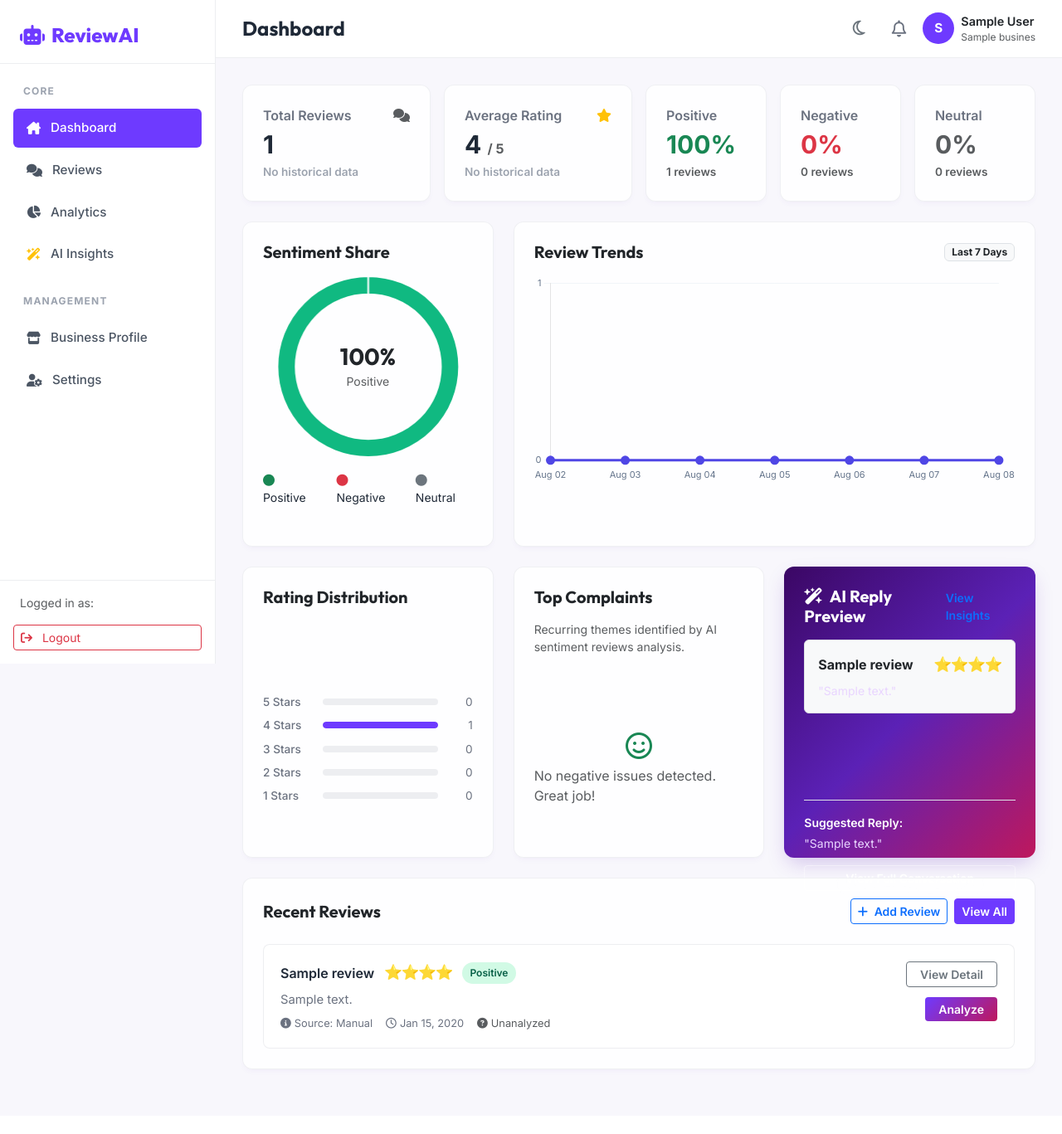
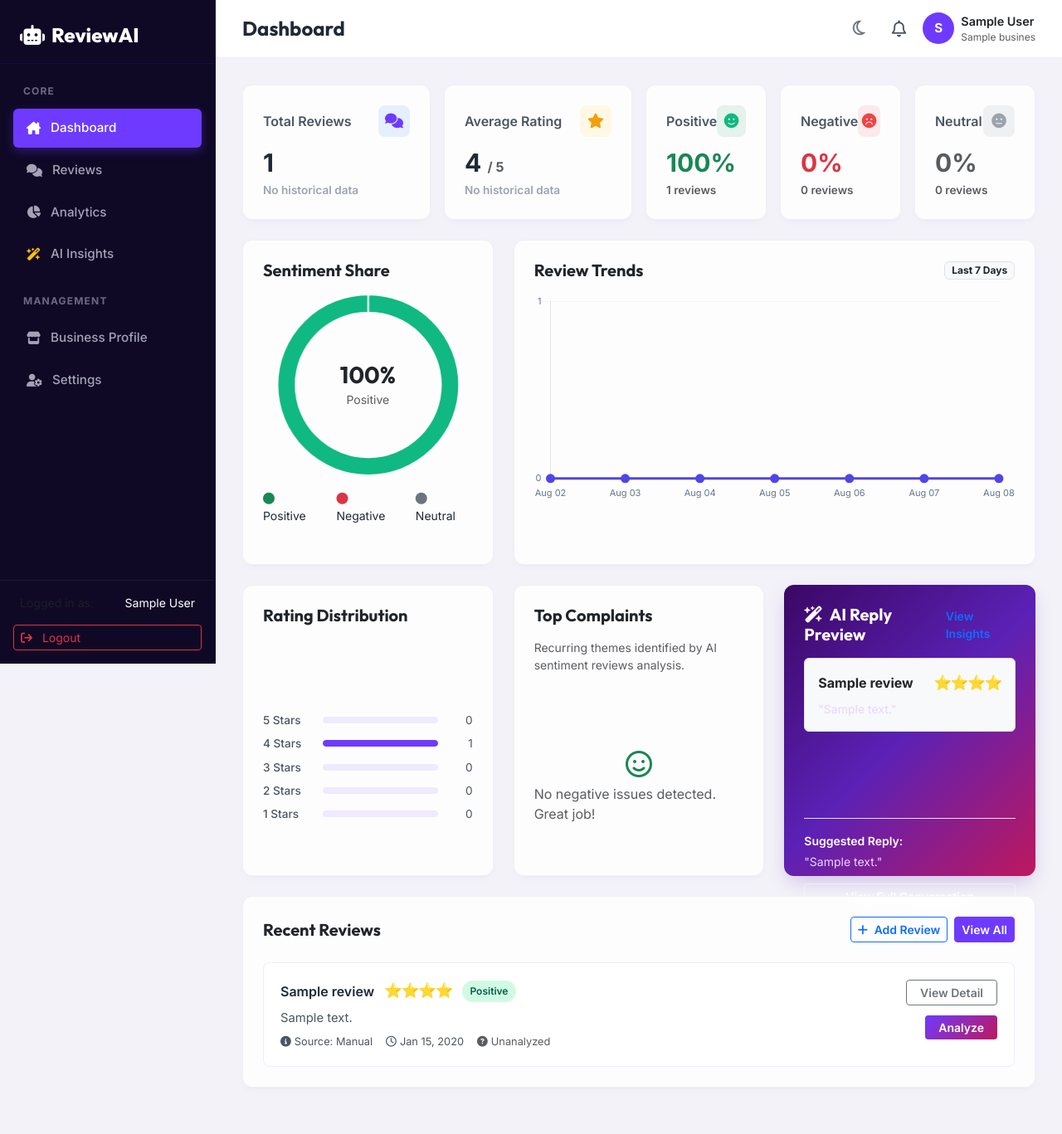
Before and after one commit to Hamzaiftikhar01/ReviewAI, a Django app: page / in a window 1280 px wide. Shown: the whole page at 83% size. Before the commit the page ends 1291 px from the top, so only its background shows below. Run offline with Django 5.2, Linux system fonts and the light colour scheme; a user stored in the database is signed in; tables that the repository leaves empty hold one stand-in row (values such as "Sample post"); data that the repository does not hold is empty.

Commit message:
Enhance dashboard stats cards with custom icon wrappers, colored badges, and purple-tinted shadows

```diff
--- a/reviewai/static/css/style.css
+++ b/reviewai/static/css/style.css
@@ -6,27 +6,27 @@
     --primary-light: #8B5CF6;       /* Vibrant violet secondary */
     --accent-color: #6E3AFF;        /* Purple Accent */
     --accent-purple: #BE185D;       /* Pink/Magenta Strategic Accent */
-    --background-color: #F8F7FC;    /* Light Purple-Gray Background */
+    --background-color: #F3F2F8;    /* Saturated Light Purple-Gray Background */
     --card-background: #ffffff;     /* White Cards */
     --text-primary: #1F2937;        /* Dark Slate Text */
-    --text-secondary: #6B7280;      /* Slate Text */
+    --text-secondary: #4B5563;      /* Saturated slate gray text */
     --color-success: #10B981;       /* Green */
     --color-danger: #EF4444;        /* Red */
     --color-warning: #f59e0b;       /* Yellow - Rating star */
     --color-neutral: #9CA3AF;       /* Gray - Neutral */
-    --border-color: rgba(229, 231, 235, 0.7); /* Subtle border */
+    --border-color: rgba(110, 58, 255, 0.1); /* Subtle purple border */
     --sidebar-width: 260px;
     --transition-speed: 0.25s;
-    --shadow-sm: 0 1px 2px 0 rgb(0 0 0 / 0.05);
-    --shadow-md: 0 4px 6px -1px rgb(0 0 0 / 0.1), 0 2px 4px -2px rgb(0 0 0 / 0.1);
-    --shadow-lg: 0 10px 15px -3px rgb(0 0 0 / 0.1), 0 4px 6px -4px rgb(0 0 0 / 0.1);
+    --shadow-sm: 0 1px 3px rgba(110, 58, 255, 0.04);
+    --shadow-md: 0 10px 20px -8px rgba(110, 58, 255, 0.08), 0 4px 10px -3px rgba(110, 58, 255, 0.04);
+    --shadow-lg: 0 20px 25px -5px rgba(110, 58, 255, 0.1), 0 10px 10px -5px rgba(110, 58, 255, 0.04);
 
     /* Theme Variables */
-    --sidebar-background: #FFFFFF;
-    --sidebar-text: #4B5563;
+    --sidebar-background: #0F0926;  /* Premium dark space purple */
+    --sidebar-text: #A5A2B8;        /* Soft readable sidebar text */
     --header-background: #FFFFFF;
     --input-background: #FFFFFF;
-    --input-border: rgba(229, 231, 235, 0.8);
+    --input-border: rgba(110, 58, 255, 0.15);
 }
 
 body {
@@ -183,7 +183,7 @@ h1, h2, h3, h4, h5, h6, .brand-logo {
 }
 
 .brand-logo {
-    color: var(--primary-color) !important;
+    color: #FFFFFF !important; /* Force white logo on dark sidebar */
     font-size: 1.5rem;
     font-weight: 800;
     text-decoration: none;
@@ -193,7 +193,7 @@ h1, h2, h3, h4, h5, h6, .brand-logo {
 }
 
 .brand-logo .ai-badge {
-    background: linear-gradient(135deg, var(--accent-color), var(--accent-purple));
+    background: linear-gradient(135deg, var(--primary-color), var(--accent-purple));
     color: white;
     font-size: 0.65rem;
     padding: 0.2rem 0.5rem;
@@ -214,7 +214,7 @@ h1, h2, h3, h4, h5, h6, .brand-logo {
     font-size: 0.75rem;
     text-transform: uppercase;
     letter-spacing: 0.1em;
-    color: #9CA3AF;
+    color: #6C6885; /* Purple-tinted dark gray for nav titles */
     padding-left: 0.75rem;
     margin-bottom: 0.75rem;
     font-weight: 700;
@@ -239,22 +239,24 @@ h1, h2, h3, h4, h5, h6, .brand-logo {
 }
 
 .sidebar-link:hover {
-    color: var(--primary-color);
-    background-color: #F5F3FF;
+    color: #FFFFFF;
+    background-color: rgba(255, 255, 255, 0.06);
 }
 
 .sidebar-link:hover i {
     transform: scale(1.1) rotate(5deg);
+    color: var(--primary-light);
 }
 
 .sidebar-link.active {
     color: #ffffff;
     background-color: var(--primary-color);
+    box-shadow: 0 4px 12px rgba(110, 58, 255, 0.35);
 }
 
 .sidebar-footer {
     padding: 1rem;
-    border-top: 1px solid var(--border-color);
+    border-top: 1px solid rgba(255, 255, 255, 0.05);
 }
 
 /* Main Content Area */
@@ -322,6 +324,22 @@ h1, h2, h3, h4, h5, h6, .brand-logo {
     font-weight: 700;
     color: var(--text-primary);
     line-height: 1;
+}
+
+/* Stat Icon badge wrappers */
+.stat-icon-wrapper {
+    width: 38px;
+    height: 38px;
+    border-radius: 0.5rem;
+    display: flex;
+    align-items: center;
+    justify-content: center;
+    font-size: 1.1rem;
+    transition: transform var(--transition-speed) ease;
+}
+
+.card-saas:hover .stat-icon-wrapper {
+    transform: scale(1.1);
 }
 
 /* Trend indicator */
@@ -610,8 +628,8 @@ h1, h2, h3, h4, h5, h6, .brand-logo {
     --text-primary: #F9FAFB;        /* Bright Text */
     --text-secondary: #9CA3AF;      /* Muted Text */
     --border-color: rgba(75, 85, 99, 0.4);
-    --sidebar-background: #111827;  /* Match cards for sleek dark side */
-    --sidebar-text: #9CA3AF;
+    --sidebar-background: #0F0926;  /* Maintain dark sidebar */
+    --sidebar-text: #A5A2B8;
     --header-background: #111827;
     --input-background: #1F2937;
     --input-border: #4B5563;
--- a/reviewai/templates/dashboard/index.html
+++ b/reviewai/templates/dashboard/index.html
@@ -9,9 +9,11 @@
     <!-- Card 1: Total Reviews -->
     <div class="col-6 col-md-4 col-lg-3">
         <div class="card-saas h-100 mb-0">
-            <div class="card-title-saas d-flex align-items-center justify-content-between">
+            <div class="card-title-saas d-flex align-items-center justify-content-between mb-3">
                 <span>Total Reviews</span>
-                <i class="fa-solid fa-comments text-muted"></i>
+                <div class="stat-icon-wrapper bg-primary bg-opacity-10 text-primary" style="color: #6E3AFF !important;">
+                    <i class="fa-solid fa-comments"></i>
+                </div>
             </div>
             <div class="card-value-saas"><span class="counter-value" data-target="{{ total_reviews }}">0</span></div>
             {% if reviews_trend is not None %}
@@ -30,9 +32,11 @@
     <!-- Card 2: Average Rating -->
     <div class="col-6 col-md-4 col-lg-3">
         <div class="card-saas h-100 mb-0">
-            <div class="card-title-saas d-flex align-items-center justify-content-between">
+            <div class="card-title-saas d-flex align-items-center justify-content-between mb-3">
                 <span>Average Rating</span>
-                <i class="fa-solid fa-star text-warning"></i>
+                <div class="stat-icon-wrapper bg-warning bg-opacity-10 text-warning" style="color: #f59e0b !important;">
+                    <i class="fa-solid fa-star"></i>
+                </div>
             </div>
             <div class="card-value-saas"><span class="counter-value" data-target="{{ avg_rating }}">0.0</span> <span class="fs-6 text-muted">/ 5</span></div>
             {% if rating_trend is not None %}
@@ -51,7 +55,12 @@
     <!-- Card 3: Positive Sentiment -->
     <div class="col-6 col-md-4 col-lg-2">
         <div class="card-saas h-100 mb-0">
-            <div class="card-title-saas">Positive</div>
+            <div class="card-title-saas d-flex align-items-center justify-content-between mb-3">
+                <span>Positive</span>
+                <div class="stat-icon-wrapper bg-success bg-opacity-10 text-success" style="color: #10B981 !important;">
+                    <i class="fa-solid fa-face-smile"></i>
+                </div>
+            </div>
             <div class="card-value-saas text-success"><span class="counter-value" data-target="{{ pos_pct }}">0</span>%</div>
             <div class="trend-indicator trend-neutral mt-2">
                 <span class="text-muted">{{ pos_count }} reviews</span>
@@ -62,7 +71,12 @@
     <!-- Card 4: Negative Sentiment -->
     <div class="col-6 col-md-4 col-lg-2">
         <div class="card-saas h-100 mb-0">
-            <div class="card-title-saas">Negative</div>
+            <div class="card-title-saas d-flex align-items-center justify-content-between mb-3">
+                <span>Negative</span>
+                <div class="stat-icon-wrapper bg-danger bg-opacity-10 text-danger" style="color: #EF4444 !important;">
+                    <i class="fa-solid fa-face-frown"></i>
+                </div>
+            </div>
             <div class="card-value-saas text-danger"><span class="counter-value" data-target="{{ neg_pct }}">0</span>%</div>
             <div class="trend-indicator trend-neutral mt-2">
                 <span class="text-muted">{{ neg_count }} reviews</span>
@@ -73,7 +87,12 @@
     <!-- Card 5: Neutral Sentiment -->
     <div class="col-12 col-md-4 col-lg-2">
         <div class="card-saas h-100 mb-0">
-            <div class="card-title-saas">Neutral</div>
+            <div class="card-title-saas d-flex align-items-center justify-content-between mb-3">
+                <span>Neutral</span>
+                <div class="stat-icon-wrapper bg-secondary bg-opacity-10 text-secondary" style="color: #9CA3AF !important;">
+                    <i class="fa-solid fa-face-meh"></i>
+                </div>
+            </div>
             <div class="card-value-saas text-muted"><span class="counter-value" data-target="{{ neu_pct }}">0</span>%</div>
             <div class="trend-indicator trend-neutral mt-2">
                 <span class="text-muted">{{ neu_count }} reviews</span>
```
